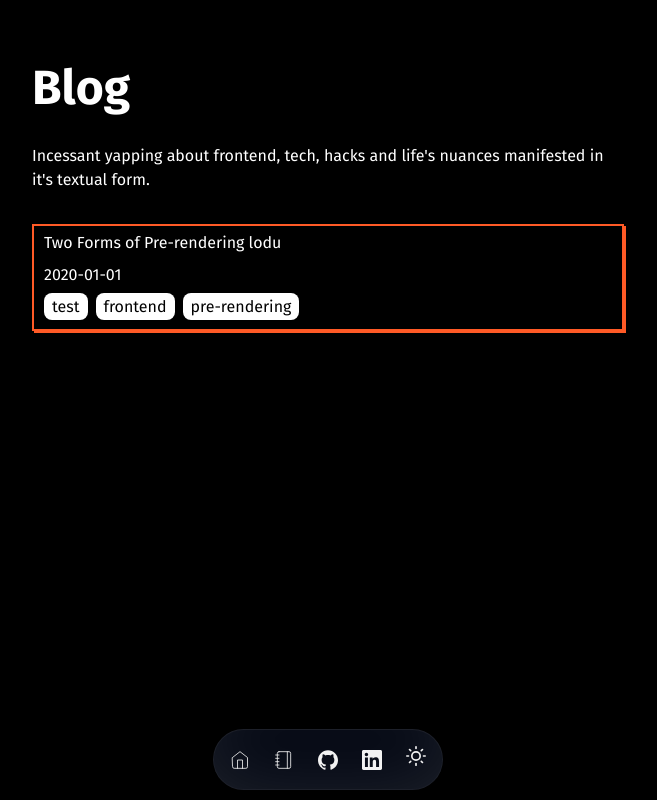
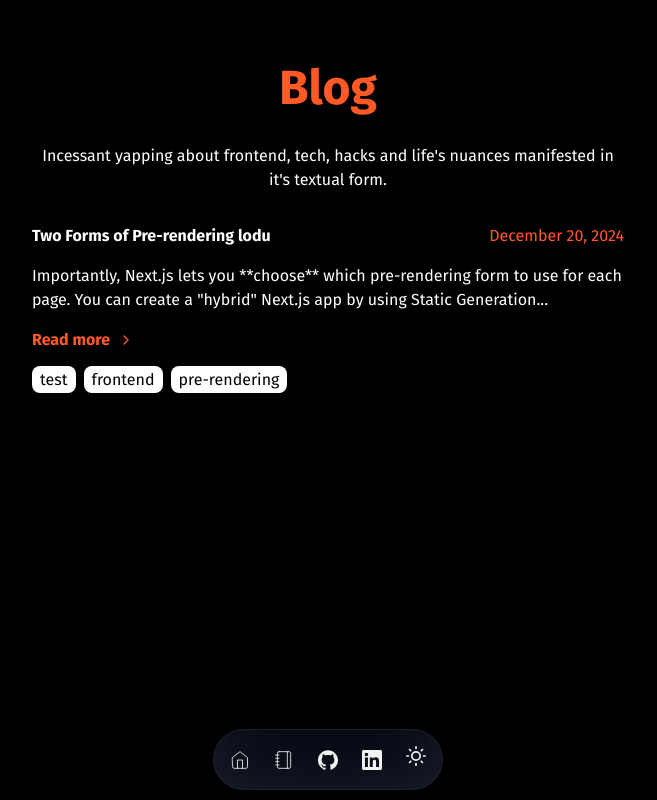
Before and after one commit to allanmosesfernandes/portfolio2025, a Next.js app: page /blog in a window 1280 px wide. Shown: the whole page, without its empty margins (312-969 px from the left). Built offline with nearby package versions, Linux system fonts and the light colour scheme.

Commit message:
feat: update blog layout and styles; add date formatting and summary to blog posts

```diff
--- a/posts/pre-rendering.md
+++ b/posts/pre-rendering.md
@@ -1,11 +1,11 @@
 ---
 title: 'Two Forms of Pre-rendering lodu'
-date: '2020-01-01'
+date: '2024-12-20T14:20:59.072Z'
 tags:
   - test
   - frontend
   - pre-rendering
-summary: ''
+summary: 'Importantly, Next.js lets you **choose** which pre-rendering form to use for each page. You can create a "hybrid" Next.js app by using Static Generation...'
 slug: 'your-post-slug'
 ---
 
--- a/src/app/blog/[slug]/page.js
+++ b/src/app/blog/[slug]/page.js
@@ -1,17 +1,34 @@
-// export async function generateStaticParams() {
-//     const slugs = getAllPostSlugs();
-//     return slugs.map((slug) => ({ slug }));
-// }
 
 import { getPostData } from "@/app/lib/posts";
+import Link from 'next/link';
 
 export default async function PostPage({ params }) {
     const postData = await getPostData(params.slug);
     return (
-        <article>
-            <h1>{postData.title}</h1>
-            <p>{postData.date}</p>
-            <div dangerouslySetInnerHTML={{ __html: postData.contentHtml }} />
-        </article>
+        <div>
+            <Link href="/blog">
+                {' '}
+                <svg
+                    xmlns="http://www.w3.org/2000/svg"
+                    width="30"
+                    height="30"
+                    viewBox="0 0 24 24"
+                    fill="none"
+                >
+                    <path
+                        fill-rule="evenodd"
+                        clip-rule="evenodd"
+                        d="M6.3508 12.7499L11.2096 17.4615L10.1654 18.5383L3.42264 11.9999L10.1654 5.46148L11.2096 6.53833L6.3508 11.2499L21 11.2499L21 12.7499L6.3508 12.7499Z"
+                        fill="#FF5A26"
+                    />
+                </svg>
+            </Link>
+
+            <article>
+                <h1>{postData.title}</h1>
+                <p>{postData.date}</p>
+                <div dangerouslySetInnerHTML={{ __html: postData.contentHtml }} />
+            </article>
+        </div>
     );
 }
--- a/src/app/blog/page.js
+++ b/src/app/blog/page.js
@@ -1,5 +1,6 @@
 import Link from 'next/link';
 import { getSortedPostsData } from '../lib/posts';
+import { formatDate } from '../utils';
 
 const Blog = () => {
 
@@ -7,17 +8,39 @@ const Blog = () => {
 
     return (
         <div>
-            <h2 className=" font-bold sm:text-5xl text-3xl flex items-center">Blog</h2>
-            <p className="mt-8">
+            <h2 className=" font-bold text-pantone sm:text-5xl text-3xl flex items-center justify-center">
+                Blog
+            </h2>
+            <p className="mt-8 justify-center text-center">
                 Incessant yapping about frontend, tech, hacks and life's nuances manifested in it's
                 textual form.
             </p>
             <ul className="mt-8">
-                {allPostsData.map(({ id, title, date, tags, slug }) => (
-                    <Link href={`/blog/${slug}`} key={id}>
-                        <li key={id} className="blog-li">
-                            <h3>{title}</h3>
-                            <p className="my-2">{date}</p>
+                {allPostsData.map(({ id, title, date, tags, slug, summary }) => (
+                    <Link href={`/blog/${slug}`} key={id} className="bg-slate-">
+                        <li key={id} className="blog-li ">
+                            <div className="flex justify-between">
+                                <h3 className="font-bold">{title}</h3>
+                                <p className="text-pantone">{formatDate(date)}</p>
+                            </div>
+                            <p className="my-4">{summary}</p>
+                            <div className="flex gap-2 items-center mb-4">
+                                <h4 className="text-pantone font-bold text-md">Read more</h4>
+                                <svg
+                                    xmlns="http://www.w3.org/2000/svg"
+                                    width="24"
+                                    height="24"
+                                    viewBox="0 0 24 24"
+                                    fill="none"
+                                    stroke="#FF5A26"
+                                    strokeWidth="2"
+                                    strokeLinecap="round"
+                                    strokeLinejoin="round"
+                                    className="lucide lucide-chevron-right size-4 transform transition-all duration-300 ease-out"
+                                >
+                                    <path d="m9 18 6-6-6-6"></path>
+                                </svg>
+                            </div>
                             {tags &&
                                 tags.map((tag, index) => (
                                     <span
--- a/src/app/globals.css
+++ b/src/app/globals.css
@@ -86,8 +86,5 @@ body {
 }
 
 .blog-li {
-  border: 2px solid #FF5A26;
-  padding: 5px 10px 10px;
-  box-shadow: #FF5A26 2px 2px 0px;
   margin-bottom: 2rem;
 }
--- a/src/app/utils.js
+++ b/src/app/utils.js
@@ -115,4 +115,11 @@ const projects = [
         website: 'https://dailystoicreminders.uk/',
     },
 ];
-export { workJSON, educationJSON, skills, projects };
+
+const formatDate = (isoString) => {
+    const date = new Date(isoString);
+    const options = { year: 'numeric', month: 'long', day: 'numeric' };
+    return date.toLocaleDateString(undefined, options);
+};
+
+export { educationJSON, formatDate, projects, skills, workJSON};
```
Also changed, not shown: package.json (+5 -2 lines), 1 other file (tests, documents, lock files or other folders).
